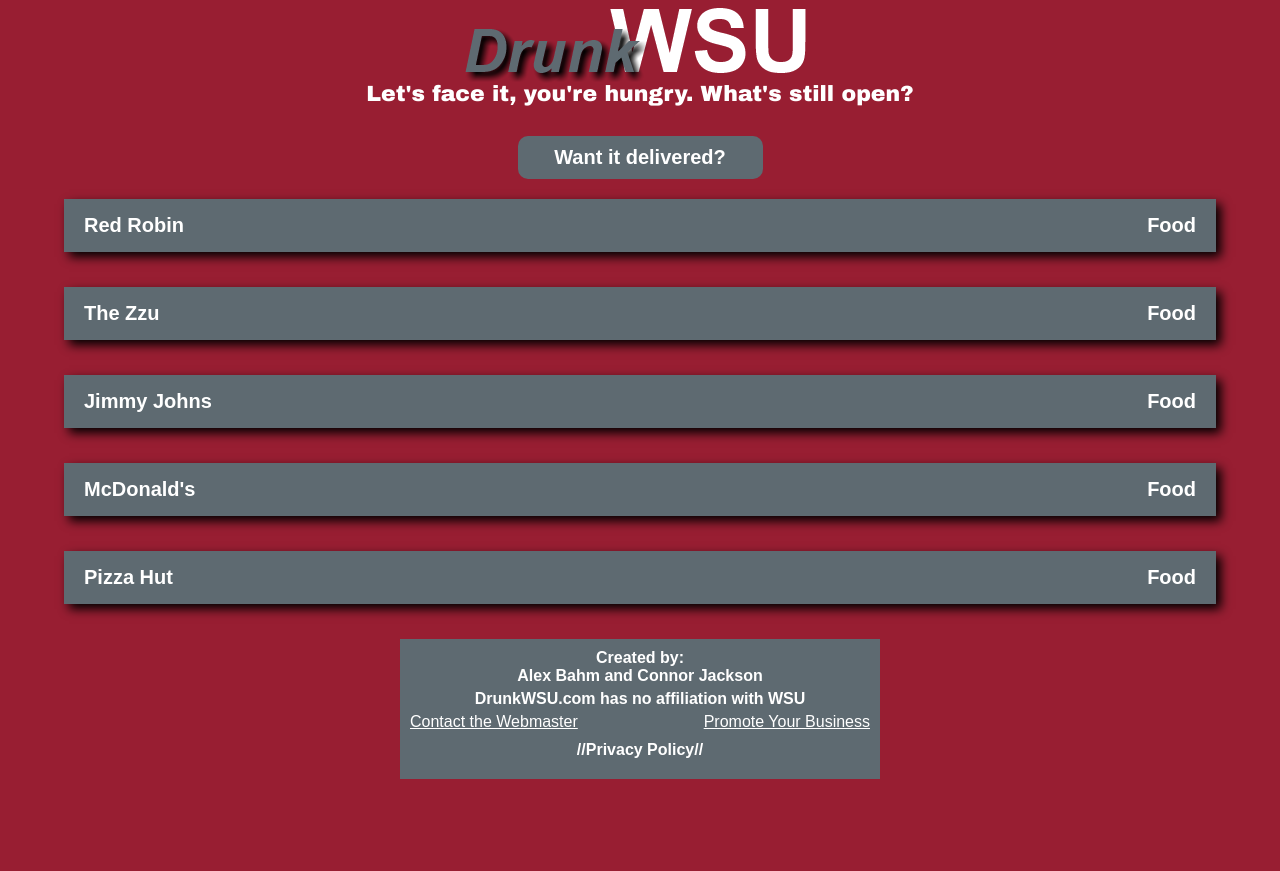
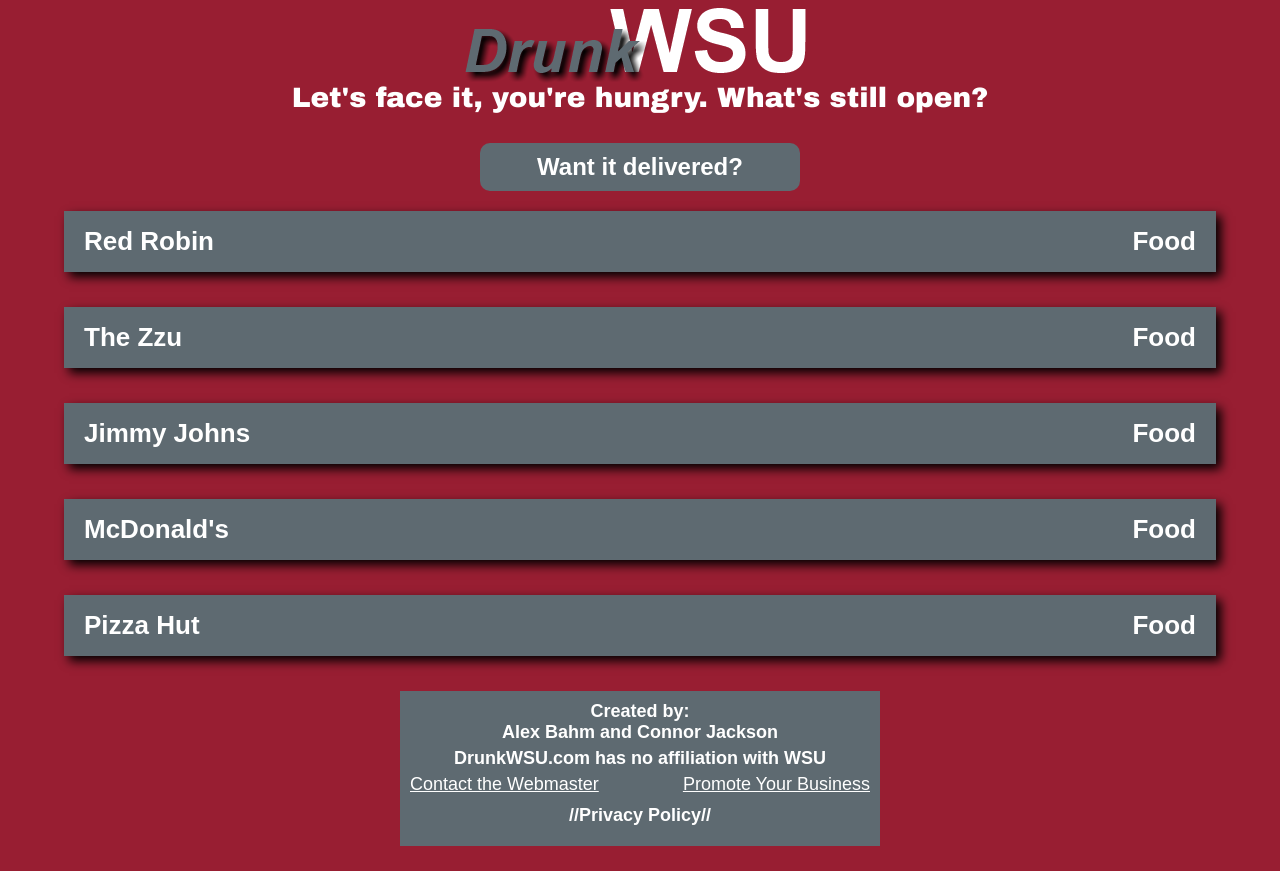
Before and after one commit to techfreek/hungryWSU, a PHP site: page /mobile/index.php in a window 1280 px wide. Before the commit the page ends 779 px from the top, so only its background shows below. Run offline with PHP 8.4, Linux system fonts and the light colour scheme; some libraries are stand-ins or nearby versions.

Commit message:
Added the facebook like button, a few other style tweaks

```diff
--- a/mobile/index.php
+++ b/mobile/index.php
@@ -26,6 +26,16 @@
 </head>
 
 <body>
+	<div id="fb-root"></div>
+	<script>(function(d, s, id) {
+	  var js, fjs = d.getElementsByTagName(s)[0];
+	  if (d.getElementById(id)) return;
+	  js = d.createElement(s); js.id = id;
+	  js.src = "//connect.facebook.net/en_US/all.js#xfbml=1";
+	  fjs.parentNode.insertBefore(js, fjs);
+	}(document, 'script', 'facebook-jssdk'));</script>
+
+
 	<div id="content">
 	<img id="logo" src="../drunk.png"/>
 
@@ -41,6 +51,8 @@
 
 	<div id="tagLine">Let's face it, you're hungry. What's still open?</div>
 			<div id="deliveryButton">Want it delivered?</div>
+			<div id="facebookButton"><div class="fb-like" data-href="https://www.facebook.com/drunkWSU" data-layout="button_count" data-action="like" data-share="true" data-colorscheme="light" ></div></div>
+
 			<div id="results">
 				<!--<?php  /*
 				$result = mysqli+query();
--- a/mobile/mobile.css
+++ b/mobile/mobile.css
@@ -1,6 +1,6 @@
 body {
 	background-color: #981e32;
-	font-size: 22px;
+	font-size: 28px;
 
 }
 
@@ -20,17 +20,25 @@
 	margin-top: -10px;
 }
 
+#facebookButton {
+	width: 124px;
+	clear: both;
+	margin: 0 auto;
+	color: #fff;
+	margin-bottom: 15px;
+}
+
 #deliveryButton {
 	background-color: #5e6a71;
 	border-radius: 10px;
 	padding: 10px;
-	width: 225px;
+	max-width: 300px;
 	margin: 0 auto;
 	margin-top: 10px;
 	margin-bottom: 20px;
 	color: #fff;
 	font-weight: 800;
-	font-size: 20px;
+	font-size: 24px;
 	text-align: center;
 }
 
@@ -47,7 +55,7 @@
 	background-color: #fff;
 	margin-bottom: 35px;
 	box-shadow: 5px 5px 10px #000;
-	font-size: 20px;
+	font-size: 26px;
 }
 
 .summary {
@@ -76,7 +84,7 @@
 
 #address a{
 	font-weight: 700;
-	font-weight: 24px;
+	font-size: 26px;
 }
 
 #phoneNum {
@@ -92,19 +100,19 @@
 
 #website a{
 	font-weight: 700;
-	font-size: 24px;
+	font-size: 28px;
 }
 
 #delivers {
 	text-align: center;
 	padding: 10px;
-	font-size: 22px;
+	font-size: 26px;
 
 }
 
 .yes {
 	font-weight: 700;
-	font-size: 22px;
+	font-size: 26px;
 	text-align: center;
 	color: #76EE00;
 
@@ -112,7 +120,7 @@
 
 .no {
 	font-weight: 700;
-	font-size: 22px;
+	font-size: 26px;
 	text-align: center;
 	color: #000;
 }
@@ -123,12 +131,12 @@
 	padding-bottom: 15px;
 	padding-top: 7px;
 	font-weight: 800;
-	font-size: 24px;
+	font-size: 28px;
 }
 
 #footer {
 	text-align: center;
-	font-size: 16px;
+	font-size: 18px;
 	color: #fff;
 	background-color: #5e6a71;
 	width: 75%;
@@ -160,7 +168,7 @@
 }
 
 #footer a {
-	font-size: 16px;
+	font-size: 18px;
 	font-weight: 500;
 }
 
```
Also changed, not shown: desktop.css (+9 -0 lines), index.php (+11 -1 lines).
